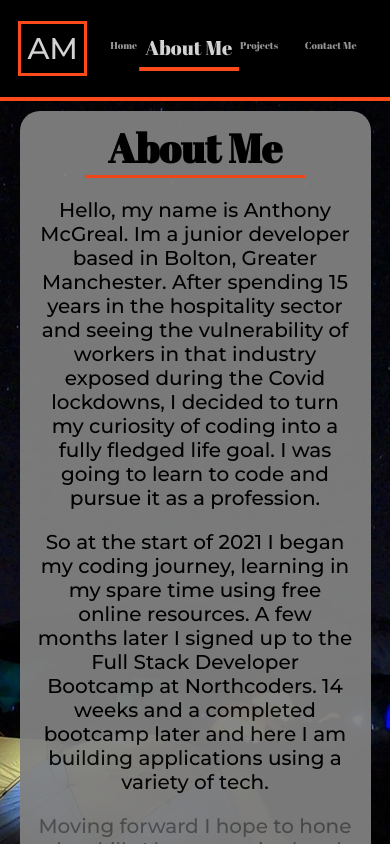
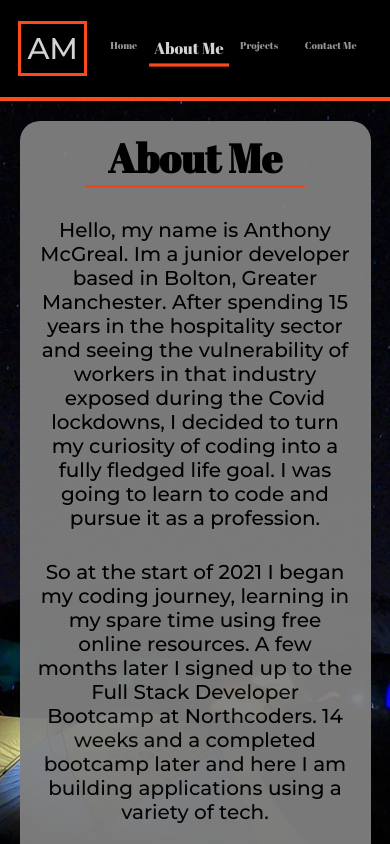
Before and after one commit to AnthonyMcGreal/portfolio, a React (Create React App) app: page /aboutMe in a window 390 px wide. Built offline with nearby package versions, Linux system fonts and the light colour scheme.

Commit message:
complete mobile styling

```diff
--- a/public/index.html
+++ b/public/index.html
@@ -9,7 +9,7 @@
       content="Web site created using create-react-app"
     />
     <link href="https://fonts.googleapis.com/css2?family=Abril+Fatface&family=Montserrat:wght@500&display=swap" rel="stylesheet">
-    <title>React App</title>
+    <title>Anthony McGreal Portfolio</title>
   </head>
   <body>
     <noscript>You need to enable JavaScript to run this app.</noscript>
--- a/src/App.css
+++ b/src/App.css
@@ -15,7 +15,7 @@
 
 .appContent {
   position: absolute;
-  height: 76%;
+  height: 88%;
   top: 12%;
   width: 100%;
 }
@@ -62,6 +62,8 @@
   transform: scale(2);
   border-bottom: #fc4a1a 2px solid;
   padding: 3px;
+  border-left: 5px;
+  border-right: 5px;
 }
 
 #animatedDiv {
@@ -120,7 +122,7 @@
 }
 
 .aboutContainer {
-  height: 100%;
+  height: 88%;
   width: 100%;
   background-color: grey;
   background-image: url('../src/images/aboutMeBG.jpg');
@@ -135,7 +137,7 @@
 .aboutContent {
   width: 40%;
   min-width: 550px;
-  height: 90%;
+  height: fit-content;
   margin: auto;
   vertical-align: middle;
   background-color: grey;
@@ -155,7 +157,8 @@
 .aboutContent p {
   width: 90%;
   margin: auto;
-  margin-top: 20px;
+  margin-top: 30px;
+  margin-bottom: 30px;
 }
 
 .projectsContainer {
@@ -227,7 +230,7 @@
 
 .contactMeContainer {
   position: absolute;
-  height: 100%;
+  height: 88%;
   width: 100%;
   background-color: grey;
   background-image: url('../src/images/contactMeBG.jpg');
@@ -238,7 +241,7 @@
 }
 
 .contactMeContentBackGround {
-  width: 40%;
+  width: 45%;
   min-width: 550px;
   height: 40%;
   margin: auto;
@@ -265,7 +268,7 @@
 }
 
 .viewProjectContainer {
-  height: 100%;
+  height: 88%;
   width: 100%;
   background-color: gray;
   background-image: url('../src/images/blackboard.jpg');
@@ -277,7 +280,7 @@
 }
 
 .viewProjectContentContainer {
-  height: 90%;
+  height: fit-content;
   min-width: 550px;
   width: 50%;
   margin: auto;
@@ -309,11 +312,10 @@
 }
 
 .viewProjectContent button {
-  position: absolute;
-  bottom: 7%;
-  left: 50%;
-  transform: translateX(-50%);
+  position: relative;
   border-radius: 20px;
+  margin-top: 5px;
+  margin-bottom: 10px;
   padding: 3px;
   width: 150px;
   color: black;
@@ -402,6 +404,10 @@ a.linkedInLink :active {
     width: 70%;
   }
 
+  .activeLink {
+    transform: scale(1.6);
+  }
+
   .link {
     font-size: 10px;
   }
@@ -424,13 +430,15 @@ a.linkedInLink :active {
   }
 
   .aboutContainer {
-    height: 920px;
+    height: fit-content;
   }
 
   .aboutContent {
     width: 90%;
     min-width: 0px;
-    height: 900px;
+    height: 100%;
+    margin-top: 20px;
+    margin-bottom: 20px;
   }
 
   .profilePicture {
--- a/src/components/ViewProject.jsx
+++ b/src/components/ViewProject.jsx
@@ -32,8 +32,8 @@ const ViewProject = ({project}) => {
                     <p>{project.description}</p>
                     <p>Built using : {project.techStack}</p>
                     {project.hasOwnProperty("site")? <a href={`${project.site}`} target="_blank" rel="noreferrer" className="viewProjectLink">Hosted site</a>:null }
-                    <a href={`${project.github}`} className="viewProjectLink">Github repository</a>
-                    {project.hasOwnProperty("github2")? <a href={`${project.github2}`} target="_blank" rel="noreferrer" className="viewProjectLink">Github repository</a>:null }
+                    <a href={`${project.github}`} className="viewProjectLink" target="_blank" rel="noreferrer">{project.title==="Waypoint"? "Backend Github repository":"Github repository"}</a>
+                {project.hasOwnProperty("github2")? <a href={`${project.github2}`} target="_blank" rel="noreferrer" className="viewProjectLink">{project.title==="Waypoint"? "Frontend Github repository":"Github repository"}</a>:null }
                     {project.hasOwnProperty("video")? <a href={`${project.video}`} target="_blank" rel="noreferrer" className="viewProjectLink">Presentation video</a>:null }
                     <button onClick={() => history.push('/projects')}>Back to projects</button>
                 </animated.div>
--- a/src/index.css
+++ b/src/index.css
@@ -3,4 +3,6 @@ body {
   padding: 0;
   margin: 0;
   width: 100vw;
+  overflow-x: hidden;
+  overflow-y: hidden;
 }
```
